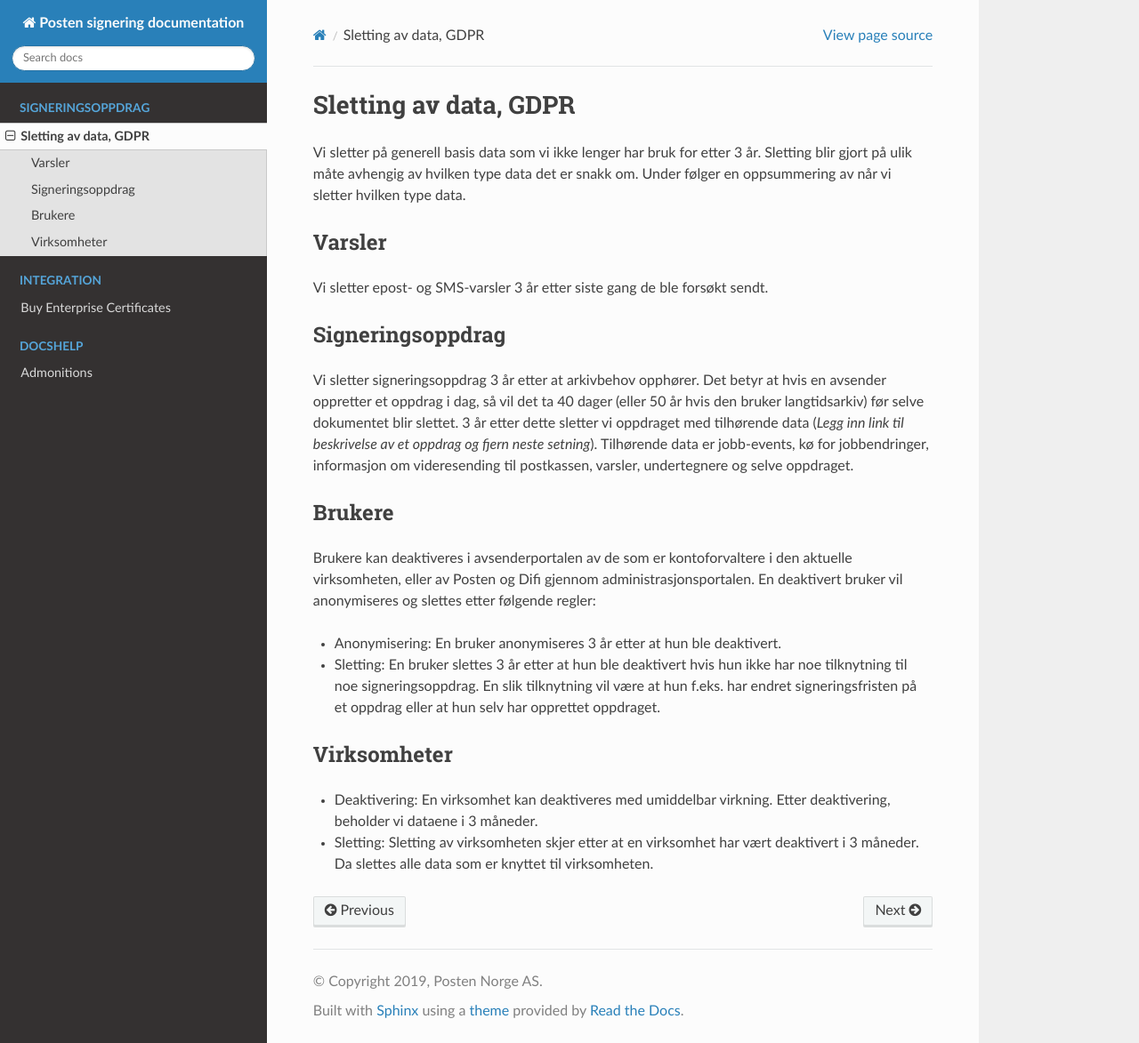
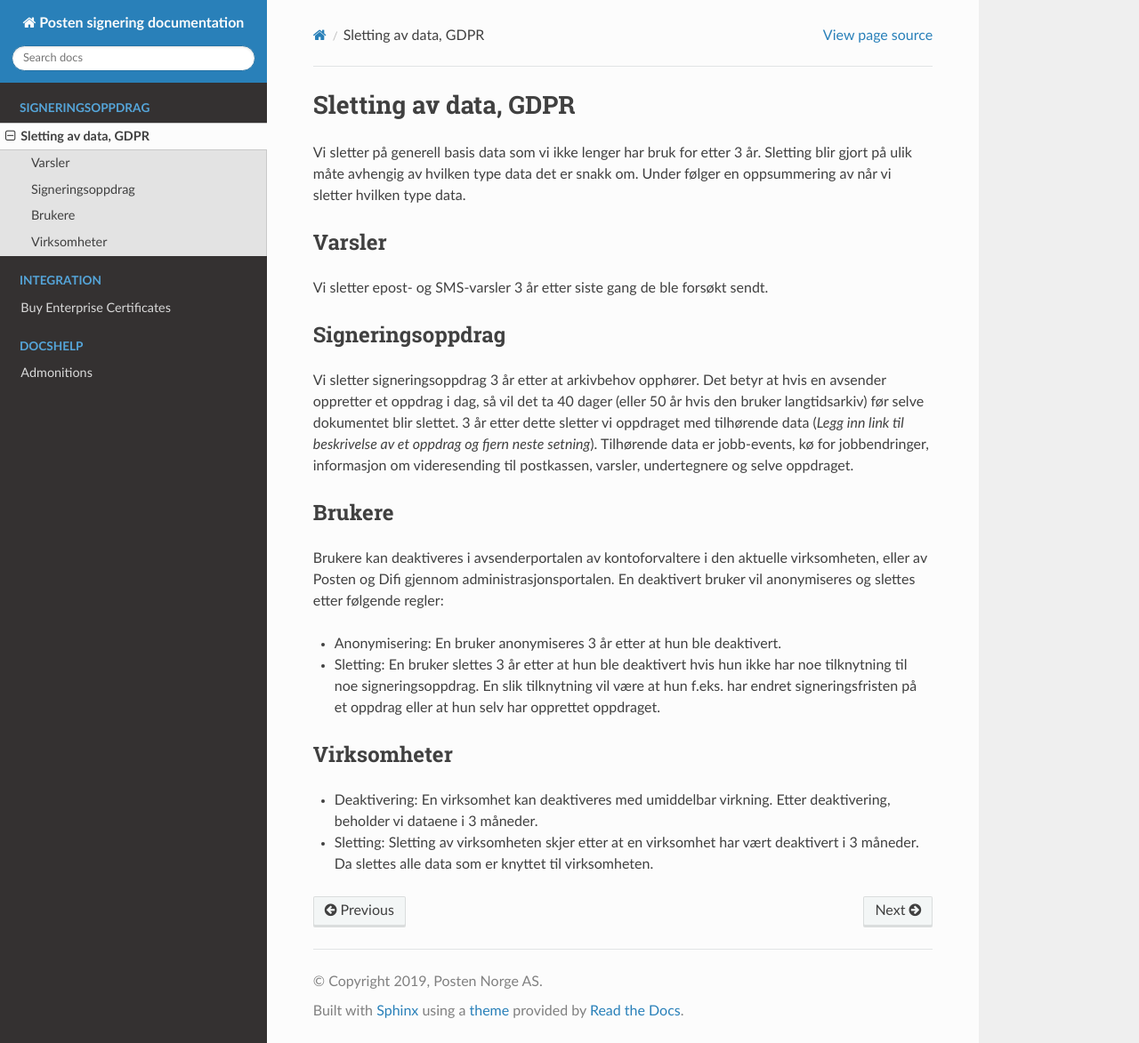
Before and after one commit to ramonarellano/signering-docs, a Sphinx documentation site: the page built from source/gdpr.md, in a window 1280 px wide and 1173 px high. Shown: the whole window at 89% size. Built offline with Sphinx 7.4.7 and the Read the Docs theme 2.0.0, drawn with Linux system fonts in a browser that asks for light colours.

Commit message:
Update gdpr.md

```diff
--- a/source/gdpr.md
+++ b/source/gdpr.md
@@ -9,7 +9,7 @@
 Vi sletter signeringsoppdrag 3 år etter at arkivbehov opphører. Det betyr at hvis en avsender oppretter et oppdrag i dag, så vil det ta 40 dager (eller 50 år hvis den bruker langtidsarkiv) før selve dokumentet blir slettet. 3 år etter dette sletter vi oppdraget med tilhørende data (*Legg inn link til beskrivelse av et oppdrag og fjern neste setning*). Tilhørende data er jobb-events, kø for jobbendringer, informasjon om videresending til postkassen, varsler, undertegnere og selve oppdraget.
 
 ## Brukere
-Brukere kan deaktiveres i avsenderportalen av de som er kontoforvaltere i den aktuelle virksomheten, eller av Posten og Difi gjennom administrasjonsportalen. En deaktivert bruker vil anonymiseres og slettes etter følgende regler:
+Brukere kan deaktiveres i avsenderportalen av kontoforvaltere i den aktuelle virksomheten, eller av Posten og Difi gjennom administrasjonsportalen. En deaktivert bruker vil anonymiseres og slettes etter følgende regler:
 * Anonymisering: En bruker anonymiseres 3 år etter at hun ble deaktivert.
 * Sletting: En bruker slettes 3 år etter at hun ble deaktivert hvis hun ikke har noe tilknytning til noe signeringsoppdrag. En slik tilknytning vil være at hun f.eks. har endret signeringsfristen på et oppdrag eller at hun selv har opprettet oppdraget.
 
```
